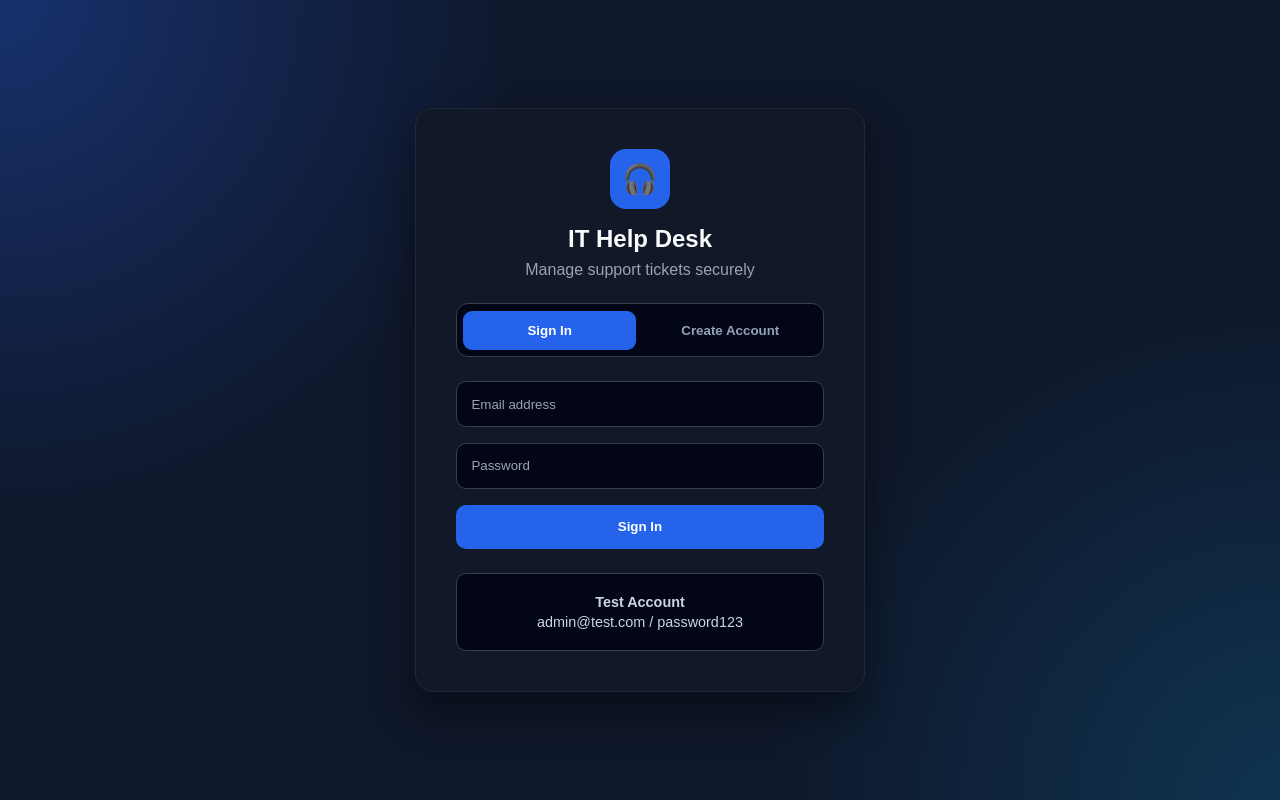
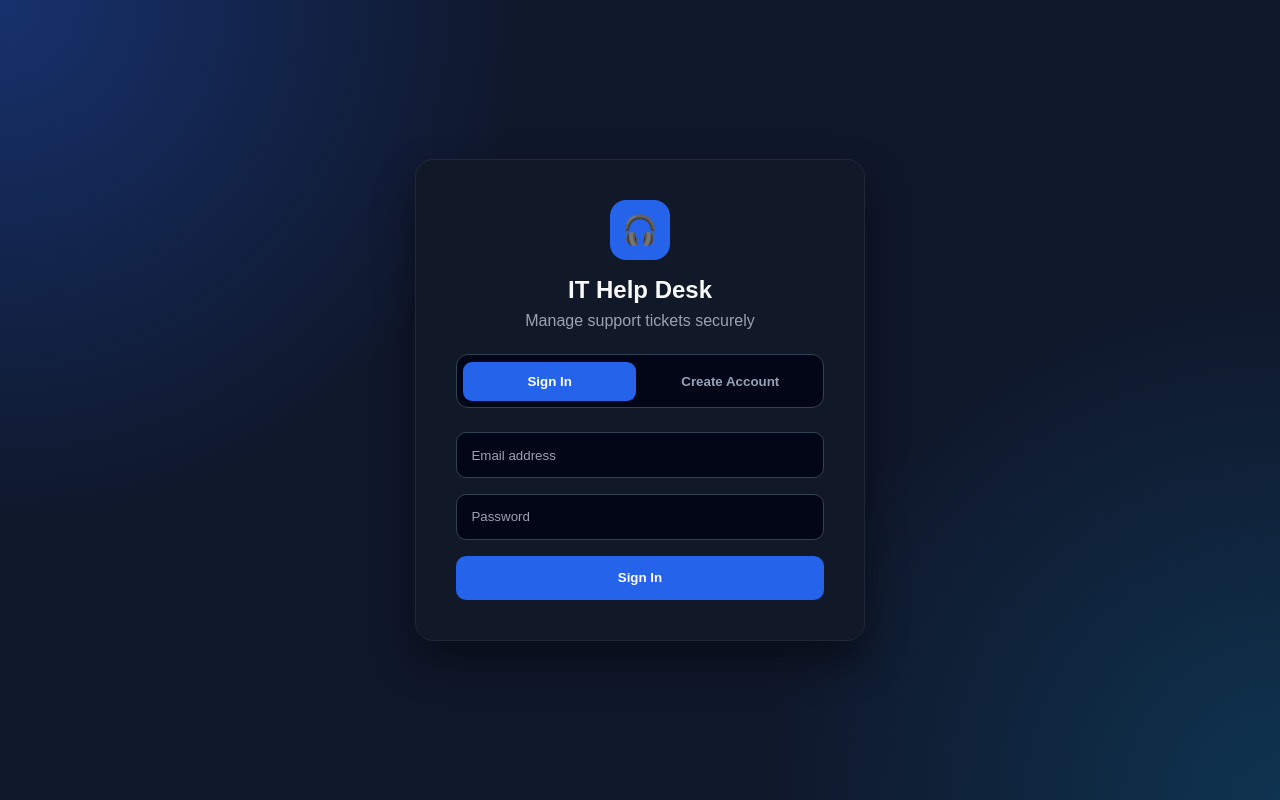
Before and after one commit to JEDl956/it-helpdesk-ticket-system, a Vue app: page / in a window 1280 px wide. Built offline with nearby package versions, Linux system fonts and the light colour scheme.

Commit message:
remove Test Account

```diff
--- a/src/components/LoginForm.vue
+++ b/src/components/LoginForm.vue
@@ -126,10 +126,7 @@ function createAccount() {
 
       <p v-if="message" class="message">{{ message }}</p>
 
-      <div class="test-box">
-        <p><strong>Test Account</strong></p>
-        <p>admin@test.com / password123</p>
-      </div>
+
     </section>
   </main>
 </template>
```
